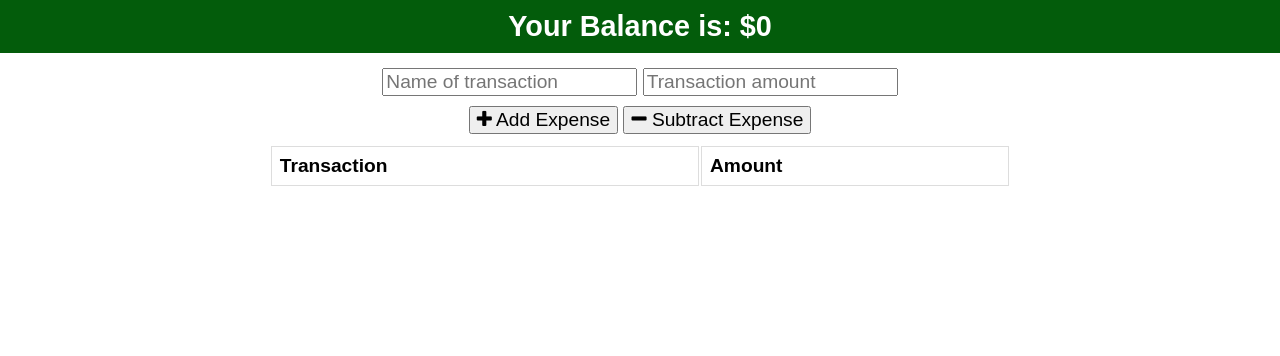
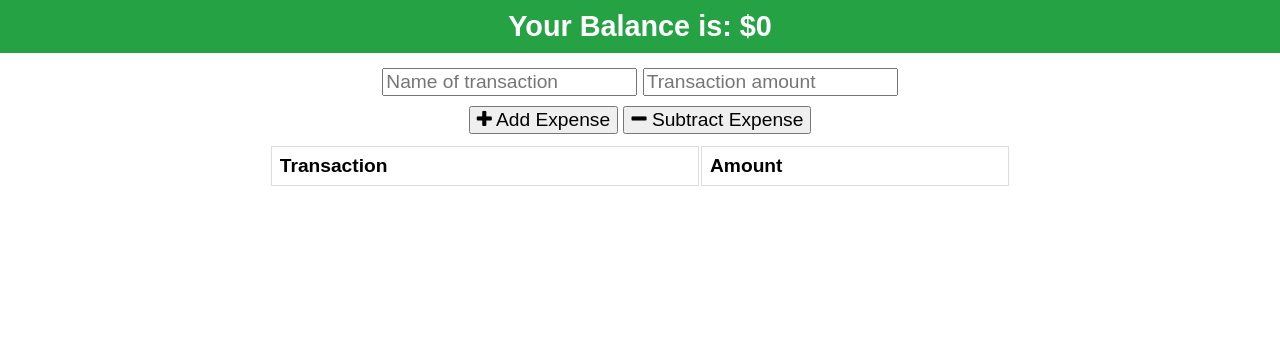
Before and after one commit to spfave/pwa-expense-tracker, a website built with webpack: page public/index.html in a window 1280 px wide. Built offline with nearby package versions, Linux system fonts and the light colour scheme; files whose address does not match are found by name.

Commit message:
Update app theme color

```diff
--- a/public/assets/css/styles.css
+++ b/public/assets/css/styles.css
@@ -50,7 +50,7 @@ tr:nth-child(even) {
 }
 
 .total {
-  background-color: #035c0b;
+  background-color: #25a244;
   color: white;
   font-size: 150%;
   text-align: center;
```
